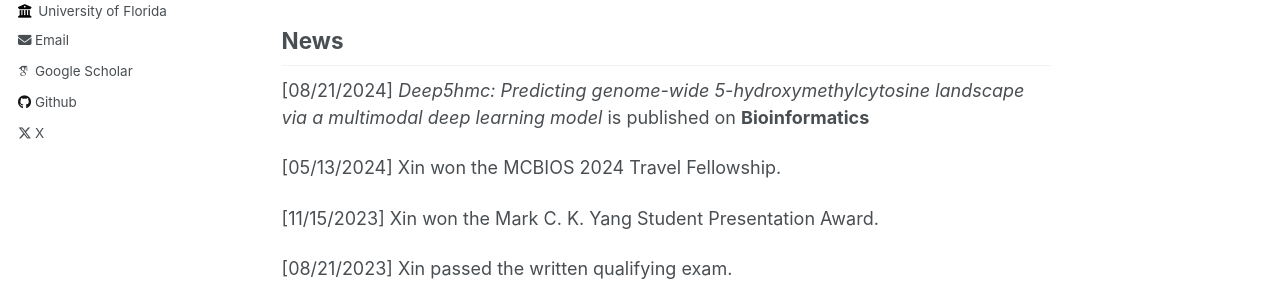
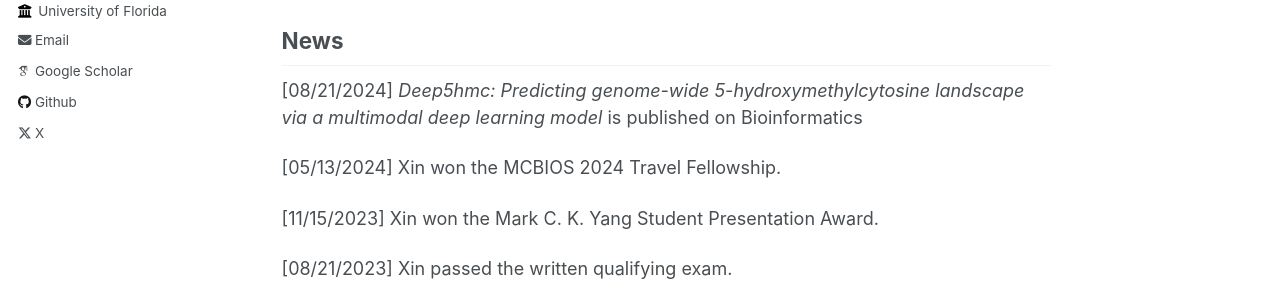
Before and after one commit to XinBiostats/xinbiostats.github.io, a Jekyll site: the page built from _pages/about.md, in a window 1280 px wide and 1218 px high. Shown: the part 514-814 px from the top of the window. Built offline with Jekyll 4.4.1, drawn with Linux system fonts in a browser that asks for light colours; some web fonts are replaced.

```diff
--- a/_pages/about.md
+++ b/_pages/about.md
@@ -13,7 +13,7 @@ My research interests revolve around leveraging statistical learning and deep le
 
 News
 ------
-[08/21/2024] _Deep5hmc: Predicting genome-wide 5-hydroxymethylcytosine landscape via a multimodal deep learning model_ is published on **Bioinformatics**
+[08/21/2024] _Deep5hmc: Predicting genome-wide 5-hydroxymethylcytosine landscape via a multimodal deep learning model_ is published on Bioinformatics
 
 [05/13/2024] Xin won the MCBIOS 2024 Travel Fellowship.
 
```
